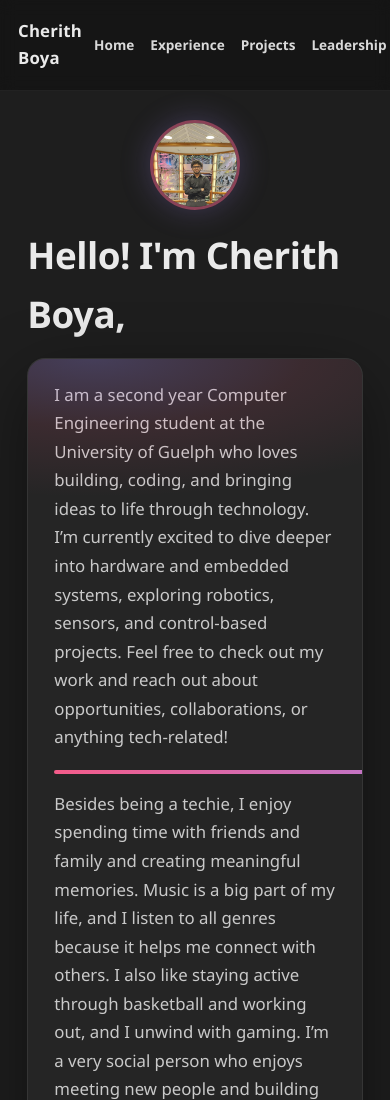
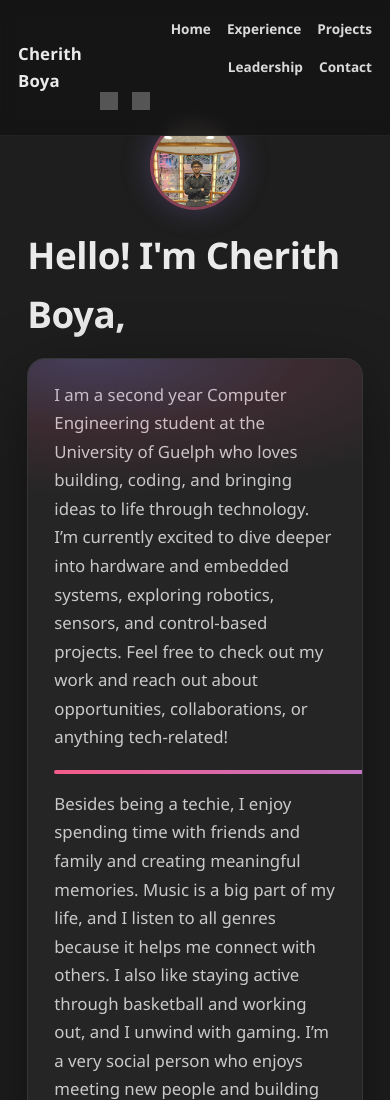
Before and after one commit to cherzx29/portfolio, a plain HTML site: page index.html in a window 390 px wide. Shown: the top 1100 px of the page. Drawn offline with Linux system fonts and the light colour scheme; grey boxes are pictures that could not be loaded.

Commit message:
Fix nav bar

```diff
--- a/styles.css
+++ b/styles.css
@@ -87,7 +87,6 @@ body {
 }
 
 @media (max-width: 900px) {
-
   .navbar {
     padding: 12px 14px;
   }
@@ -99,10 +98,13 @@ body {
 
   .nav-right {
     gap: 10px;
+    flex-wrap: wrap;
   }
 
   .nav-links {
     gap: 12px;
+    flex-wrap: wrap;
+    justify-content: flex-end;
   }
 
   .nav-links a {
@@ -116,7 +118,7 @@ body {
   }
 
   .nav-sep {
-    display: none;   /* removes the | on mobile */
+    display: none;
   }
 }
 
```
